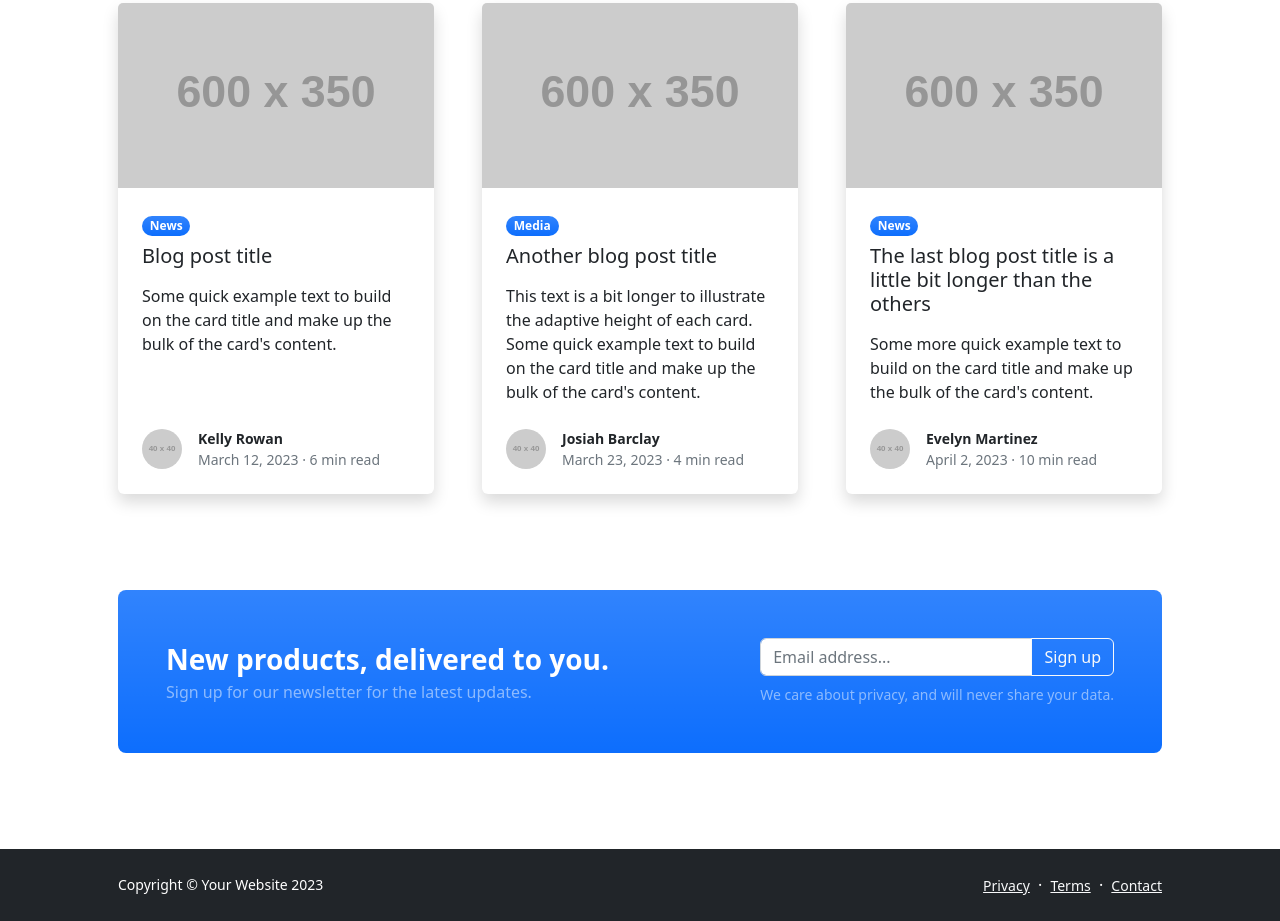
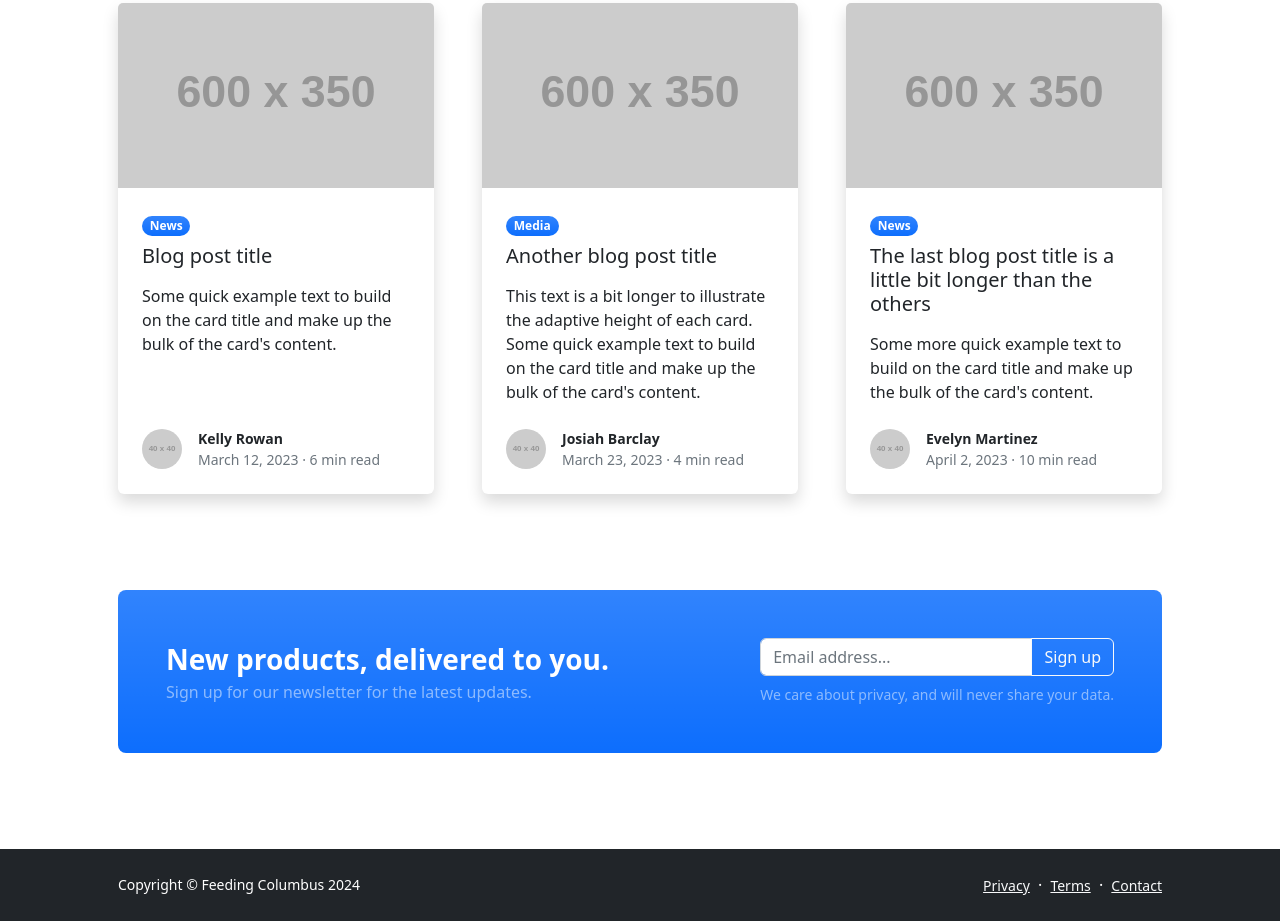
Before and after one commit to Nvp1514/Feeding-Columbus, a plain HTML site: page index.html in a window 1280 px wide. Shown: the part 1771-2692 px from the top of the page. Drawn offline with nearby package versions, Linux system fonts and the light colour scheme; placeholder pictures from the web are drawn by us.

Commit message:
Update index.html

```diff
--- a/index.html
+++ b/index.html
@@ -214,7 +214,7 @@
         <footer class="bg-dark py-4 mt-auto">
             <div class="container px-5">
                 <div class="row align-items-center justify-content-between flex-column flex-sm-row">
-                    <div class="col-auto"><div class="small m-0 text-white">Copyright &copy; Your Website 2023</div></div>
+                    <div class="col-auto"><div class="small m-0 text-white">Copyright &copy; Feeding Columbus 2024</div></div>
                     <div class="col-auto">
                         <a class="link-light small" href="#!">Privacy</a>
                         <span class="text-white mx-1">&middot;</span>
```
